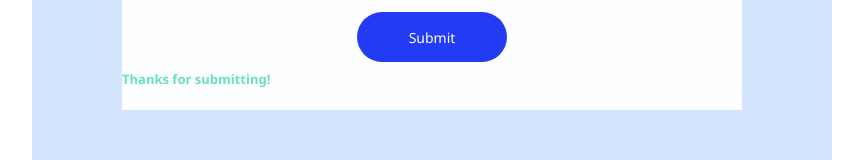
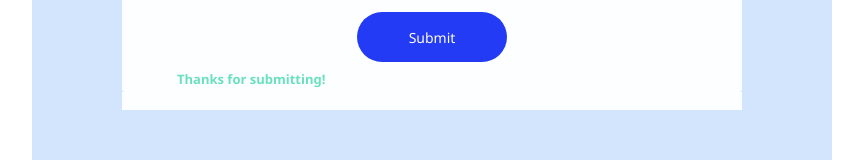
Before and after one commit to al2bovek/Contactform, a website: page index.html in a window 1280 px wide. Shown: the part 562-722 px from the top of the page, without its empty margins (208-1071 px from the left). Drawn offline with Linux system fonts and the light colour scheme.

Commit message:
contactform

```diff
--- a/css/main.css
+++ b/css/main.css
@@ -73,6 +73,7 @@ input {
   color: #69E1BD ;
   margin-bottom: 22px;
   margin-top: -22px;
+  margin-left: 55px;
   font-size: 13px;
   font-weight: 600;
 }
```
